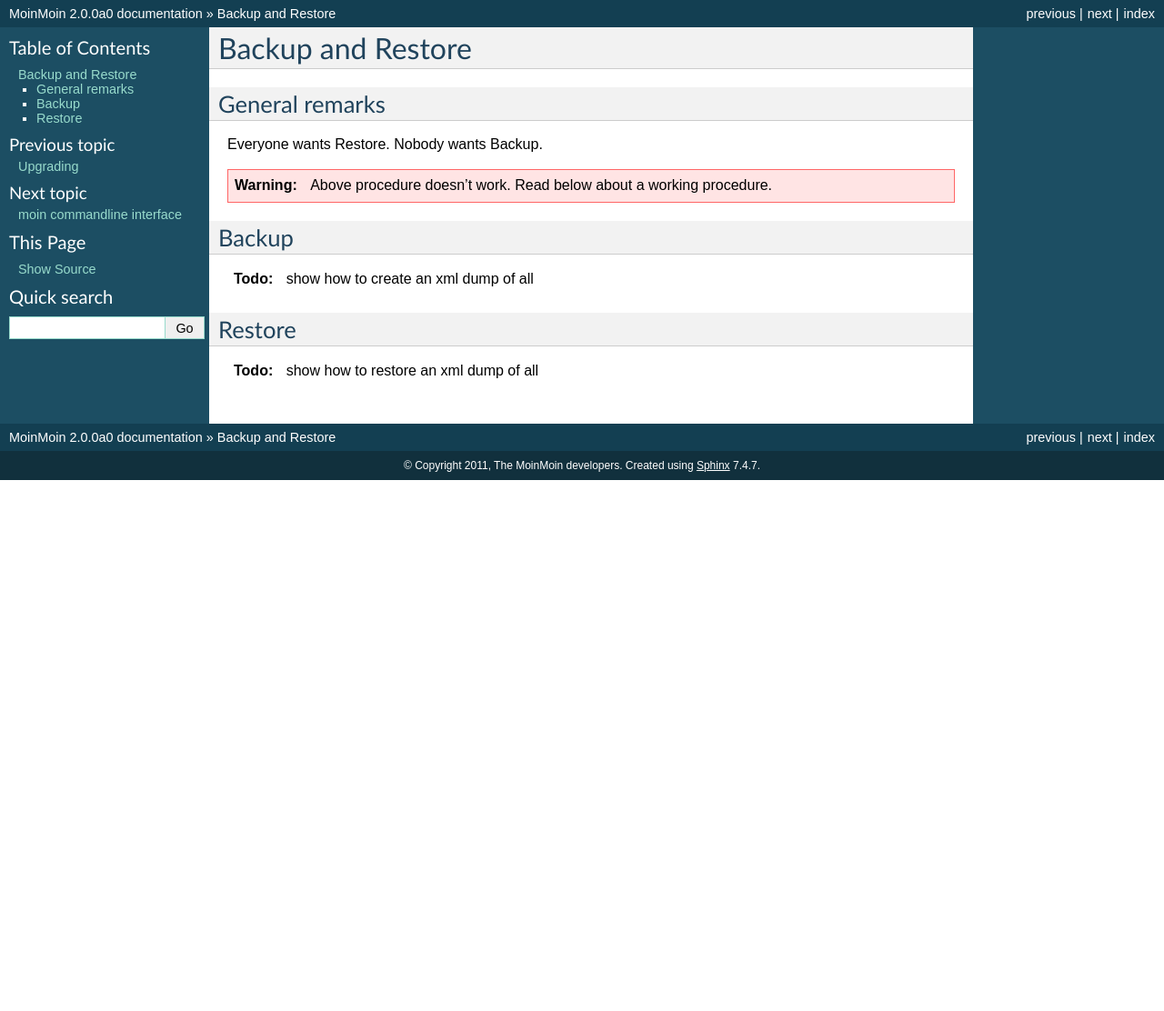
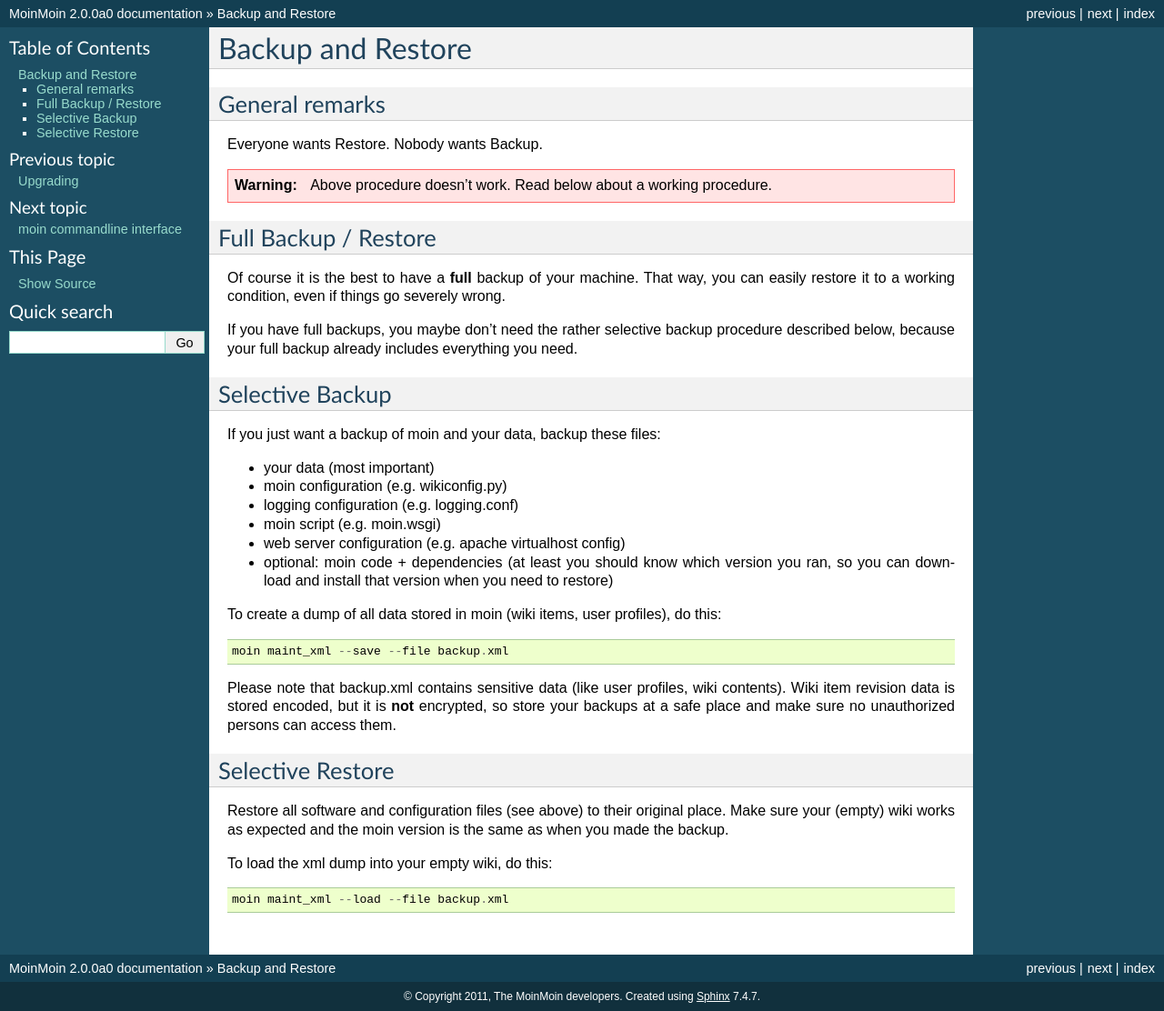
Before and after one commit to mirror/moin-2.0, a Sphinx documentation site: the page built from docs/admin/backup.rst, in a window 1280 px wide. Shown: the whole page at 91% size. Built offline with Sphinx 7.4.7, drawn with Linux system fonts in a browser that asks for light colours; before the commit the page ends 900 px from its top, so only the background shows below that.

Commit message:
docs: add backup/restore docs

```diff
--- a/docs/admin/backup.rst
+++ b/docs/admin/backup.rst
@@ -11,16 +11,47 @@
 
    Above procedure doesn't work. Read below about a working procedure.
 
-Backup
-======
+Full Backup / Restore
+=====================
 
-.. todo::
+Of course it is the best to have a **full** backup of your machine. That way,
+you can easily restore it to a working condition, even if things go severely
+wrong.
 
-   show how to create an xml dump of all
+If you have full backups, you maybe don't need the rather selective backup
+procedure described below, because your full backup already includes everything
+you need.
 
-Restore
-=======
+Selective Backup
+================
+If you just want a backup of moin and your data, backup these files:
 
-.. todo::
+* your data (most important)
+* moin configuration (e.g. wikiconfig.py)
+* logging configuration (e.g. logging.conf)
+* moin script (e.g. moin.wsgi)
+* web server configuration (e.g. apache virtualhost config)
+* optional: moin code + dependencies (at least you should know which
+  version you ran, so you can download and install that version when you
+  need to restore)
 
-   show how to restore an xml dump of all
+To create a dump of all data stored in moin (wiki items, user profiles), do
+this::
+
+ moin maint_xml --save --file backup.xml
+
+Please note that backup.xml contains sensitive data (like user profiles, wiki
+contents). Wiki item revision data is stored encoded, but it is **not**
+encrypted, so store your backups at a safe place and make sure no unauthorized
+persons can access them.
+
+Selective Restore
+=================
+
+Restore all software and configuration files (see above) to their original
+place. Make sure your (empty) wiki works as expected and the moin version is
+the same as when you made the backup.
+
+To load the xml dump into your empty wiki, do this::
+
+ moin maint_xml --load --file backup.xml
--- a/docs/devel/support.rst
+++ b/docs/devel/support.rst
@@ -29,7 +29,7 @@
 
 Found a bug?
 ------------
-* File a bug report on the wiki.
+* File a bug report on the issue tracker (on bitbucket).
 * Even better: fix the bug, file a bug report and submit a patch (consider
   adding a unit test)
 
```
